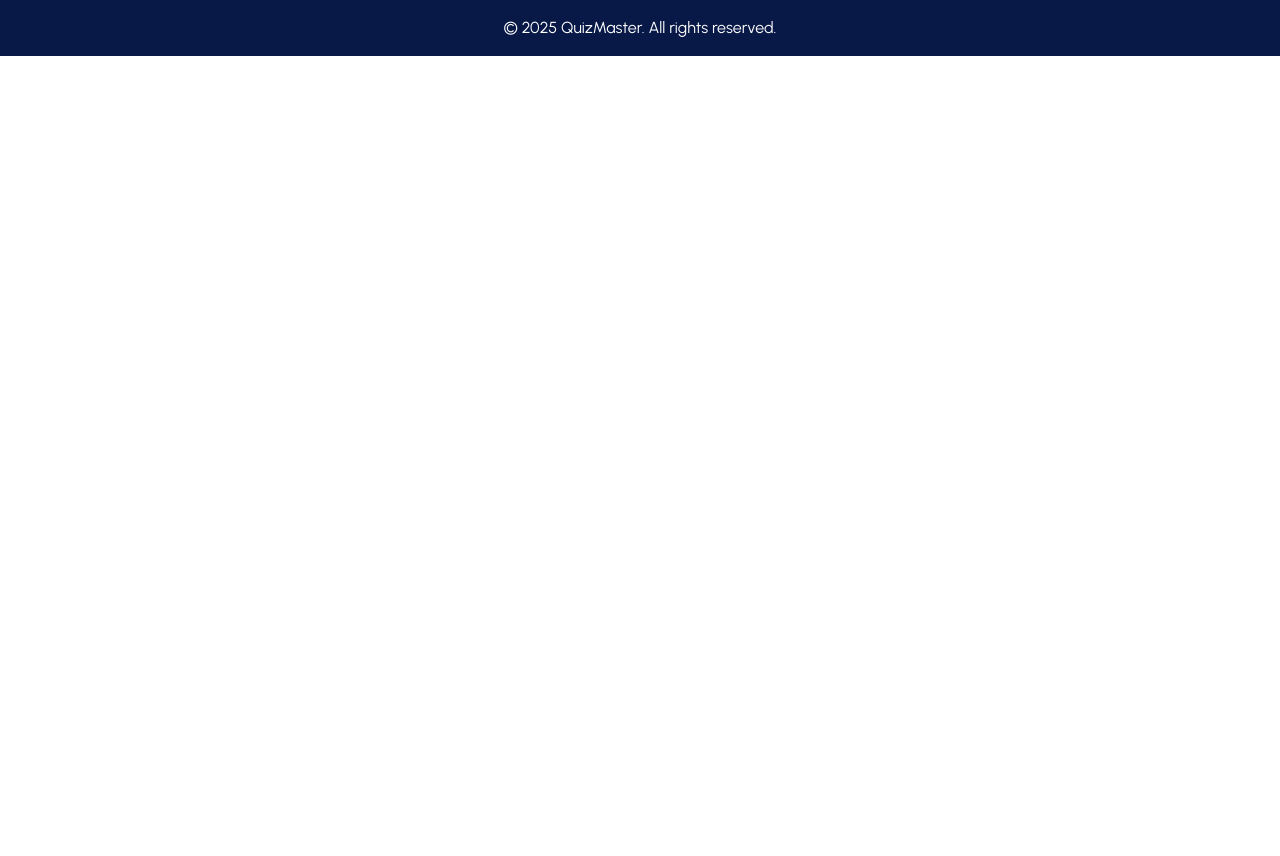
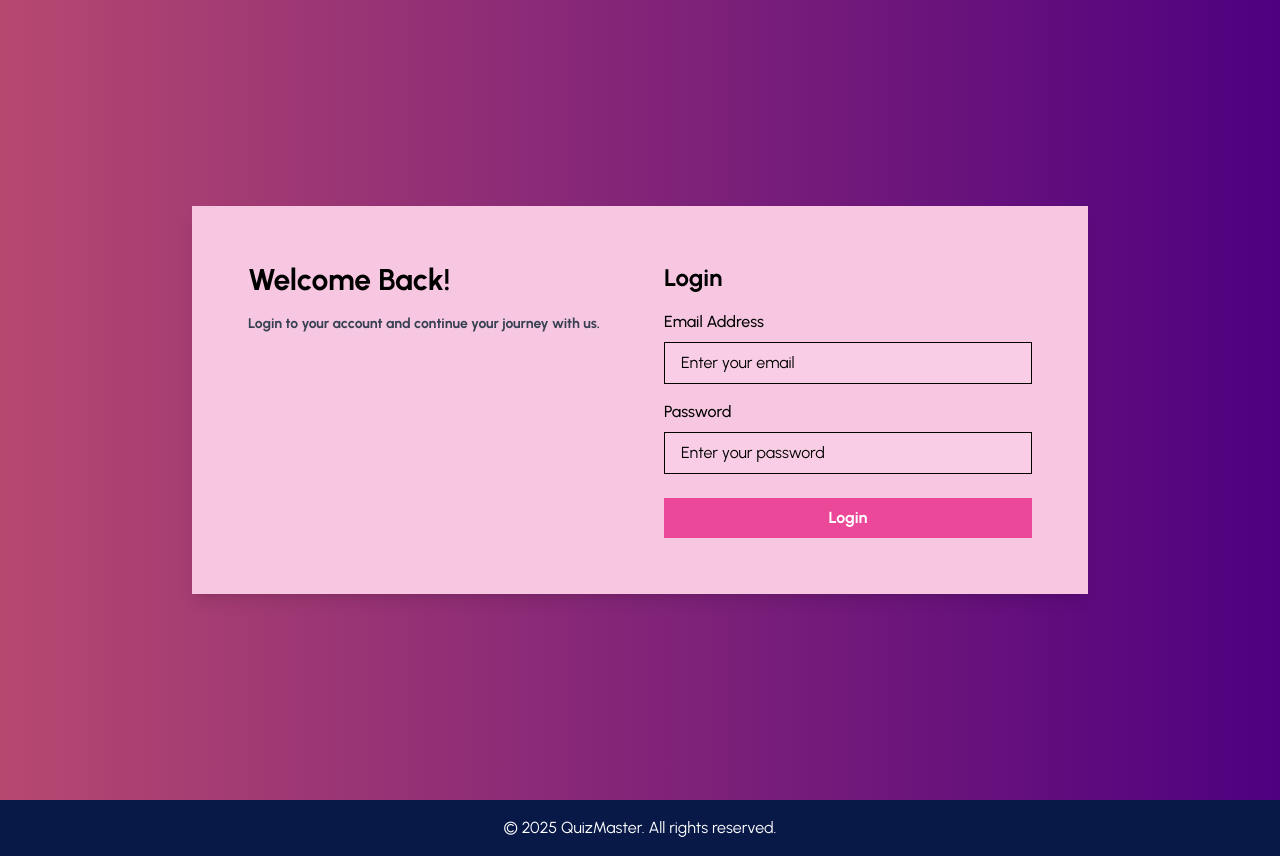
Before and after one commit to shaayar/Hiqqo-Quiz, a React (Vite) app: page /Login in a window 1280 px wide. Before the commit the page ends 800 px from the top, so only its background shows below. Built offline with nearby package versions, Linux system fonts and the light colour scheme.

Commit message:
Adding login files

```diff
--- a/src/App.jsx
+++ b/src/App.jsx
@@ -2,9 +2,11 @@ import "./App.css";
 import "animate.css";
 import { BrowserRouter, Route, Routes } from "react-router-dom";
 import Landing from "./components/LandingPage/Landing";
+import Login from "./components/Authentication/Login";
 import JoinPage from "./pages/Join";
 import QuizPage from "./pages/QuizPage";
 import AdminPage from "./pages/QuizCreate";
+
 
 function App() {
   return (
@@ -14,6 +16,7 @@ function App() {
         <Route path="/join" element={<JoinPage />} />
         <Route path="/quizpage" element={<QuizPage />} />
         <Route path="/createQuiz" element={<AdminPage />} />
+        <Route path="/Login" element={<Login />} />
       </Routes>
 
       <footer className="bg-[rgb(8,25,72)] text-white p-4 mt-auto">
--- /dev/null
+++ b/src/components/Authentication/Login.jsx
@@ -0,0 +1,136 @@
+import React, { useState } from "react";
+import { motion } from "framer-motion";
+
+function Login() {
+  const [email, setEmail] = useState("");
+  const [password, setPassword] = useState("");
+  const [error, setError] = useState("");
+  const [loading, setLoading] = useState(false);
+
+  const emailRegex = /^[^\s@]+@[^\s@]+\.[^\s@]+$/;
+
+  const handleSubmit = async (e) => {
+    e.preventDefault();
+    setError("");
+    setLoading(true);
+
+    if (!email || !emailRegex.test(email)) {
+      setError("Please enter a valid email address.");
+      setLoading(false);
+      return;
+    }
+
+    if (!password) {
+      setError("Password is required.");
+      setLoading(false);
+      return;
+    }
+
+    try {
+      const response = await fetch("http://localhost:3000/api/auth/login", {
+        method: "POST",
+        headers: { "Content-Type": "application/json" },
+        body: JSON.stringify({ email, password }),
+      });
+
+      const data = await response.json();
+
+      if (response.ok) {
+        alert("Login successful! Redirecting to dashboard...");
+        window.location.href = "/dashboard";
+      } else {
+        setError(data.message || "Invalid email or password. Please try again.");
+      }
+    } catch (error) {
+      console.error("Login error:", error);
+      setError("Something went wrong. Please try again.");
+    } finally {
+      setLoading(false);
+    }
+  };
+
+  return (
+    <div className="relative flex items-center justify-center min-h-screen bg-gradient-to-r from-[#B64870] to-[#4E0080] bg-cover bg-center">
+      <motion.div
+        initial={{ opacity: 0, y: 50 }}
+        animate={{ opacity: 1, y: 0 }}
+        transition={{ duration: 0.8, ease: "easeOut" }}
+        className="relative backdrop-blur-md p-8 shadow-lg rounded-md w-full max-w-4xl mx-4 md:mx-0"
+        style={{ backgroundColor: "rgb(247, 199, 226)" }}
+      >
+        <div className="flex flex-col md:flex-row">
+          <motion.div
+            initial={{ opacity: 0, x: -50 }}
+            animate={{ opacity: 1, x: 0 }}
+            transition={{ delay: 0.3, duration: 0.6, ease: "easeOut" }}
+            className="md:w-1/2 text-center md:text-left p-6 text-black font-bold"
+          >
+            <h1 className="text-3xl mb-4">Welcome Back!</h1>
+            <p className="text-sm text-gray-700">
+              Login to your account and continue your journey with us.
+            </p>
+          </motion.div>
+
+          <motion.div
+            initial={{ opacity: 0, x: 50 }}
+            animate={{ opacity: 1, x: 0 }}
+            transition={{ delay: 0.6, duration: 0.6, ease: "easeOut" }}
+            className="md:w-1/2 p-6"
+          >
+            <h2 className="text-2xl mb-4 text-black font-bold">Login</h2>
+            {error && (
+              <div className="mb-4 p-2 bg-red-100 border border-red-400 text-red-700 rounded">
+                {error}
+              </div>
+            )}
+            <form onSubmit={handleSubmit}>
+              <div className="mb-4">
+                <label htmlFor="email" className="block text-black font-medium">
+                  Email Address
+                </label>
+                <input
+                  type="email"
+                  id="email"
+                  className="w-full mt-2 px-4 py-2 border border-black bg-white/10 rounded-md text-black placeholder-black focus:outline-none focus:ring-2 focus:ring-blue-400"
+                  value={email}
+                  onChange={(e) => setEmail(e.target.value)}
+                  required
+                  placeholder="Enter your email"
+                />
+              </div>
+
+              <div className="mb-6">
+                <label htmlFor="password" className="block text-black font-medium">
+                  Password
+                </label>
+                <input
+                  type="password"
+                  id="password"
+                  className="w-full mt-2 px-4 py-2 border border-black bg-white/10 rounded-md text-black placeholder-black focus:outline-none focus:ring-2 focus:ring-blue-400"
+                  value={password}
+                  onChange={(e) => setPassword(e.target.value)}
+                  required
+                  placeholder="Enter your password"
+                />
+              </div>
+
+              <motion.button
+                initial={{ opacity: 0, scale: 0.9 }}
+                animate={{ opacity: 1, scale: 1 }}
+                transition={{ delay: 1.6, duration: 0.5 }}
+                className={`w-full ${
+                  loading ? "bg-gray-500 cursor-not-allowed" : "bg-pink-500 hover:bg-pink-700"
+                } text-white p-2 rounded-md transition font-bold`}
+                disabled={loading}
+              >
+                {loading ? "Logging in..." : "Login"}
+              </motion.button>
+            </form>
+          </motion.div>
+        </div>
+      </motion.div>
+    </div>
+  );
+}
+
+export default Login;
```
